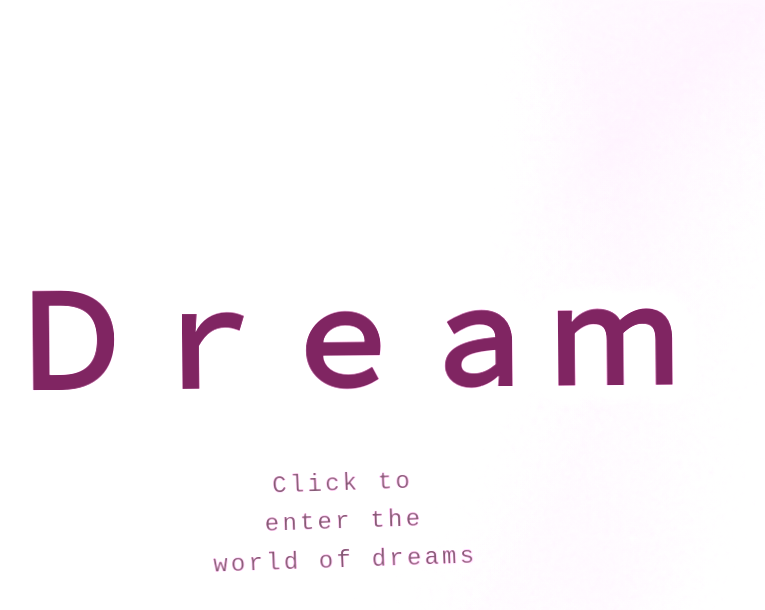
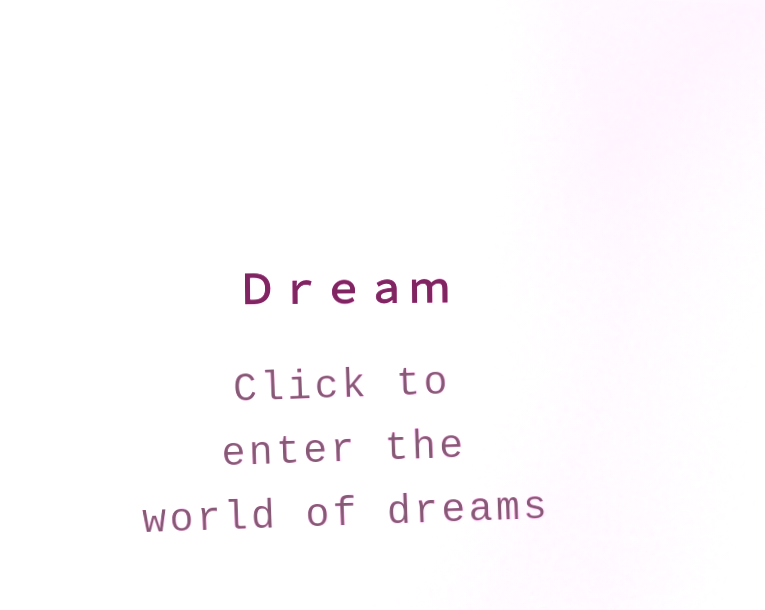
Before and after one commit to 9OwO6/Dream, a Next.js app: page / in a window 1280 px wide. Shown: the top 610 px of the page, without its empty margins (312-1077 px from the left). Built offline with nearby package versions, Linux system fonts and the light colour scheme.

Commit message:
style: 调整首页文字大小为2.5rem

```diff
--- a/app/page.tsx
+++ b/app/page.tsx
@@ -110,12 +110,12 @@ export default function Home() {
 
         @media (max-width: 768px) {
           button {
-            fontSize: 3rem !important;
+            fontSize: 2rem !important;
             letterSpacing: 0.2rem !important;
           }
 
           p {
-            fontSize: 1.2rem !important;
+            fontSize: 1.8rem !important;
             textAlign: center !important;
             padding: 0 1rem !important;
             maxWidth: 90% !important;
@@ -130,7 +130,7 @@ export default function Home() {
       <button
         onClick={() => router.push('/dreams')}
         style={{
-          fontSize: '8rem',
+          fontSize: '2.5rem',
           fontWeight: 'bold',
           color: '#1a365d',
           cursor: 'pointer',
@@ -145,7 +145,7 @@ export default function Home() {
           position: 'relative',
           zIndex: 1,
           fontFamily: 'monospace',
-          letterSpacing: '0.5rem'
+          letterSpacing: '0.2rem'
         }}
         onMouseEnter={(e) => {
           e.currentTarget.style.transform = 'scale(1.15) rotate(2deg)';
@@ -161,7 +161,7 @@ export default function Home() {
       <p
         style={{
           marginTop: '2rem',
-          fontSize: '1.5rem',
+          fontSize: '2.5rem',
           color: '#4a5568',
           cursor: 'pointer',
           transition: 'all 0.3s ease',
```
